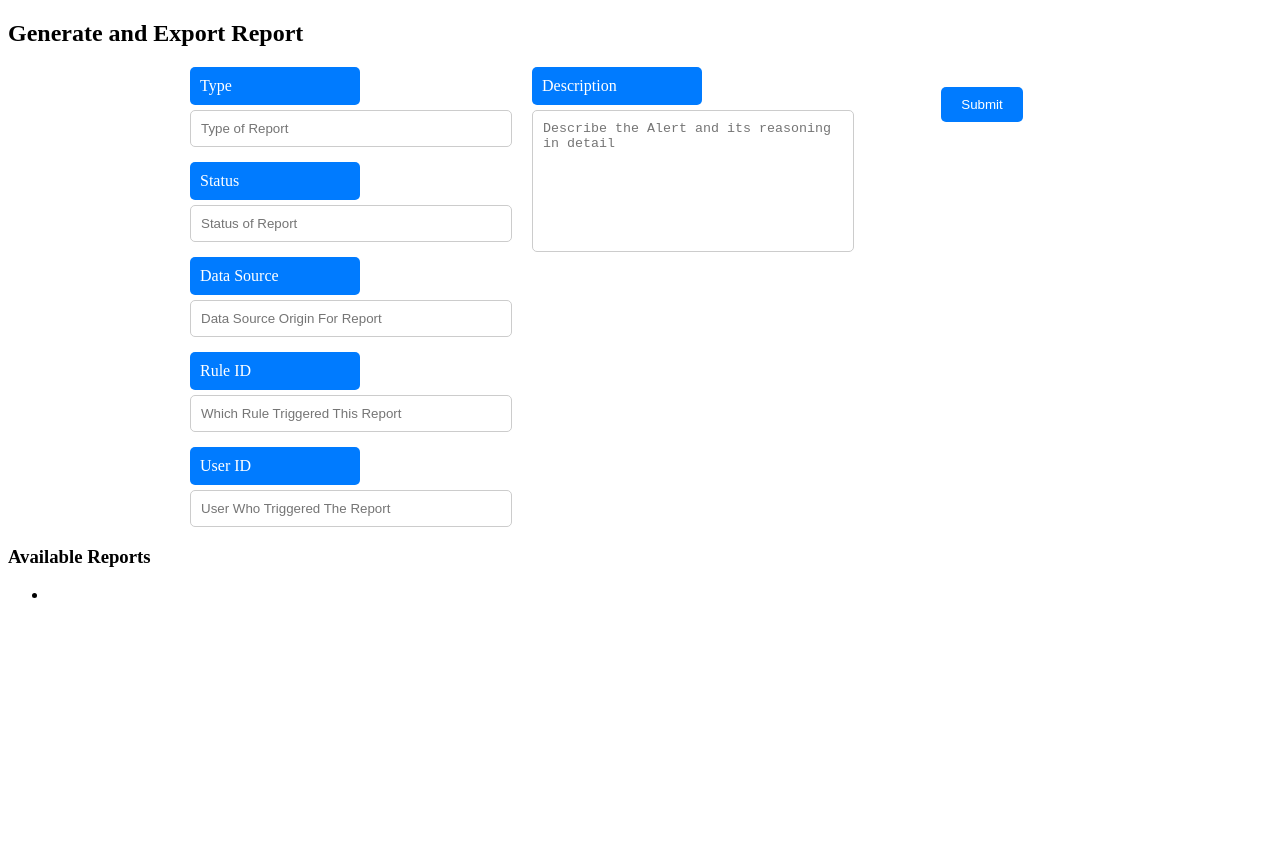
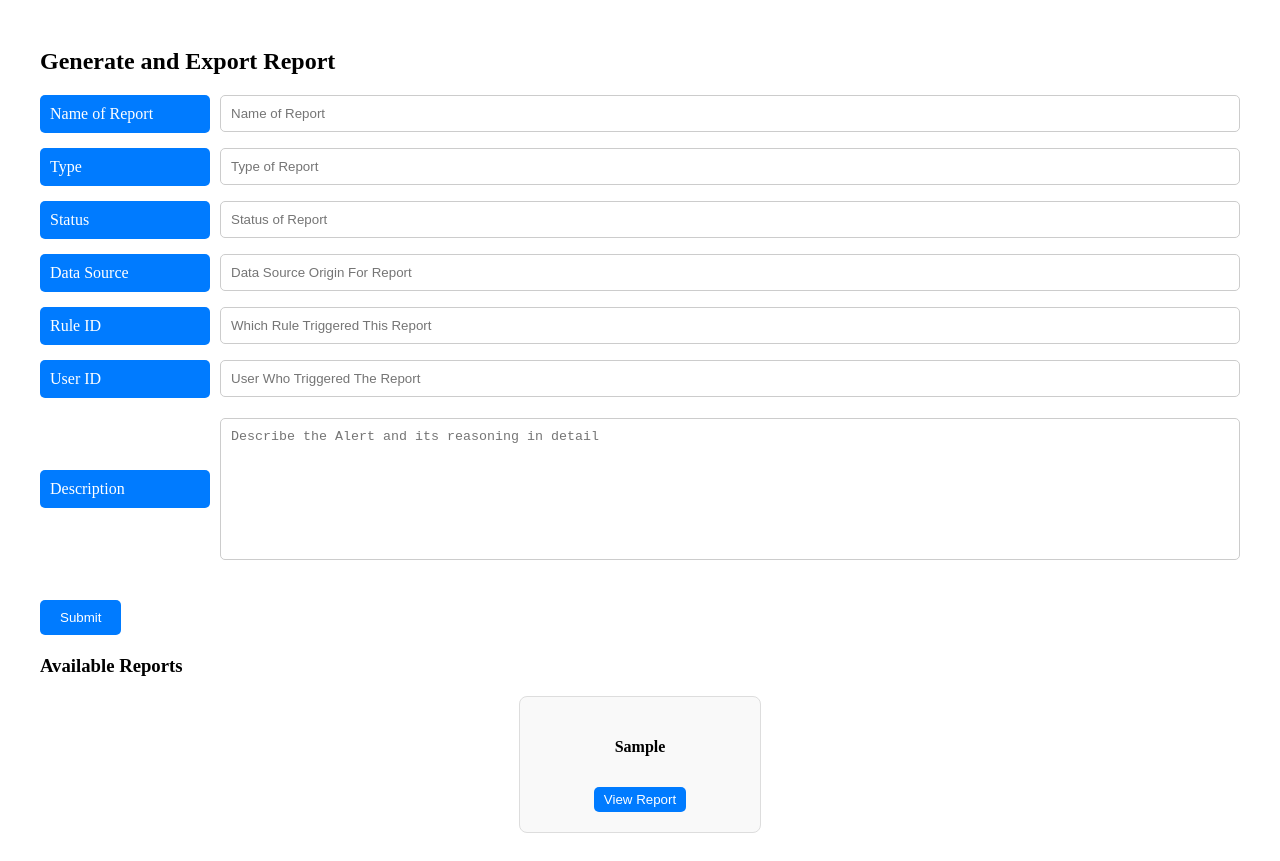
Before and after one commit to kylerobertson84/i14-ssiem, a React (Create React App) app in the folder frontend/: page /reports in a window 1280 px wide. Both pictures are taken after typing "Sample", "Sample", "Sample", "Sample", "Sample", "Sample" into the empty fields and a click on the button "Submit". Before the commit the page ends 800 px from the top, so only its background shows below. Built offline with nearby package versions, Linux system fonts and the light colour scheme; no server answers.

Commit message:
Fixed the report page and its functionalities

```diff
--- a/frontend/src/Design/Report.css
+++ b/frontend/src/Design/Report.css
@@ -1,31 +1,12 @@
-/* General styles */
-body {
-    font-family: Arial, sans-serif;
-    margin: 0;
-    padding: 0;
-    box-sizing: border-box;
-}
-
-/* Main content styles */
-main {
-    padding: 20px;
-    text-align: center;
-}
-
 .reporting-container {
     max-width: 1200px;
     margin: 0 auto;
+    padding: 20px;
 }
 
-h2 {
-    margin-bottom: 20px;
-}
-
-/* Form styles */
 .reporting-form {
     display: flex;
-    justify-content: center;
-    align-items: flex-start;
+    flex-direction: column;
     gap: 20px;
 }
 
@@ -33,60 +14,40 @@ h2 {
 .right-section {
     display: flex;
     flex-direction: column;
-    gap: 10px;
-}
-
-.left-section {
-    flex: 1;
-    padding-right: 20px;
-}
-
-.right-section {
-    flex: 1;
-    display: flex;
-    flex-direction: column;
-    align-items: flex-start;
+    gap: 15px;
 }
 
 .form-group {
     display: flex;
-    flex-direction: column;
+    align-items: center;
+    gap: 10px;
 }
 
 .form-label {
-    width: 600px;
-    /* Fixed width for labels */
-    display: inline-block;
+    width: 150px;
     background-color: #007bff;
     color: white;
-    padding: 5px 10px;
+    padding: 10px;
     border-radius: 5px;
-    margin-bottom: 5px;
-    text-align: center;
+    text-align: left;
 }
 
 .form-input,
 .form-textarea {
-    width: 600px;
-    /* Fixed width for text boxes */
+    flex: 1;
     padding: 10px;
     border: 1px solid #ccc;
     border-radius: 5px;
 }
 
 .form-textarea {
-    height: 150px;
-    resize: vertical;
-}
-
-.description-group {
-    width: 100%;
+    height: 120px;
+    resize: none;
 }
 
 .submit-section {
     display: flex;
-    justify-content: flex-end;
-    width: 100%;
+    justify-content: flex-start;
     margin-top: 20px;
 }
 
@@ -102,3 +63,47 @@ h2 {
 .submit-button:hover {
     background-color: #0056b3;
 }
+
+.report-tiles-container {
+    margin-top: 20px;
+}
+
+.report-tiles {
+    display: flex;
+    justify-content: center;
+    gap: 20px;
+}
+
+.report-tile {
+    background-color: #f9f9f9;
+    border: 1px solid #ddd;
+    border-radius: 8px;
+    padding: 20px;
+    width: 200px;
+    text-align: center;
+    cursor: pointer;
+    transition: transform 0.3s ease;
+}
+
+.report-tile:hover {
+    transform: scale(1.05);
+}
+
+.view-button {
+    margin-top: 10px;
+    padding: 5px 10px;
+    background-color: #007bff;
+    color: white;
+    border: none;
+    border-radius: 5px;
+    cursor: pointer;
+}
+
+.view-button:hover {
+    background-color: #0056b3;
+}
+
+.report-details {
+    margin-top: 20px;
+    text-align: center;
+}
--- /dev/null
+++ b/frontend/src/Design/ReportList.css
@@ -0,0 +1,38 @@
+.report-tiles-container {
+    margin-top: 20px;
+}
+
+.report-tiles {
+    display: flex;
+    flex-wrap: wrap;
+    gap: 20px;
+}
+
+.report-tile {
+    background-color: #f9f9f9;
+    border: 1px solid #ddd;
+    border-radius: 8px;
+    padding: 20px;
+    width: 200px;
+    text-align: center;
+    cursor: pointer;
+    transition: transform 0.3s ease;
+}
+
+.report-tile:hover {
+    transform: scale(1.05);
+}
+
+.view-button {
+    margin-top: 10px;
+    padding: 5px 10px;
+    background-color: #007bff;
+    color: white;
+    border: none;
+    border-radius: 5px;
+    cursor: pointer;
+}
+
+.view-button:hover {
+    background-color: #0056b3;
+}
--- a/frontend/src/components/Reports/ReportGenerator.js
+++ b/frontend/src/components/Reports/ReportGenerator.js
@@ -1,7 +1,8 @@
 import React, { useState } from 'react';
-import '../../Design/ReportGenerator.css';
+import '../../Design/Report.css';
 
 const ReportGenerator = ({ onGenerate }) => {
+    const [reportName, setReportName] = useState('')
     const [reportType, setReportType] = useState('');
     const [status, setStatus] = useState('');
     const [dataSource, setDataSource] = useState('');
@@ -11,8 +12,9 @@ const ReportGenerator = ({ onGenerate }) => {
 
     const handleGenerate = (e) => {
         e.preventDefault();
-        const newReport = { reportType, status, dataSource, ruleId, userId, description };
+        const newReport = { reportName, reportType, status, dataSource, ruleId, userId, description };
         onGenerate(newReport);
+        setReportName('');
         setReportType('');
         setStatus('');
         setDataSource('');
@@ -24,6 +26,17 @@ const ReportGenerator = ({ onGenerate }) => {
     return (
         <form className="reporting-form" onSubmit={handleGenerate}>
             <div className="left-section">
+                <div className="form-group">
+                    <label htmlFor="reportName" className="form-label">Name of Report</label>
+                    <input
+                        type="text"
+                        id="reportName"
+                        placeholder="Name of Report"
+                        className="form-input"
+                        value={reportName}
+                        onChange={(e) => setReportName(e.target.value)}
+                    />
+                </div>
                 <div className="form-group">
                     <label htmlFor="reportType" className="form-label">Type</label>
                     <input
--- a/frontend/src/components/Reports/ReportList.js
+++ b/frontend/src/components/Reports/ReportList.js
@@ -1,16 +1,18 @@
 import React from 'react';
+import '../../Design/Report.css';
 
 const ReportList = ({ reports, onSelect }) => {
     return (
-        <div>
+        <div className="report-tiles-container">
             <h3>Available Reports</h3>
-            <ul>
+            <div className="report-tiles">
                 {reports.map((report, index) => (
-                    <li key={index} onClick={() => onSelect(report)}>
-                        {report.name}
-                    </li>
+                    <div key={index} className="report-tile" onClick={() => onSelect(report)}>
+                        <h4>{report.reportName}</h4>
+                        <button className="view-button">View Report</button>
+                    </div>
                 ))}
-            </ul>
+            </div>
         </div>
     );
 };
--- a/frontend/src/components/Reports/ReportViewer.js
+++ b/frontend/src/components/Reports/ReportViewer.js
@@ -1,11 +1,12 @@
 import React from 'react';
+import '../../Design/Report.css';
 
 const ReportViewer = ({ report }) => {
     if (!report) return <div>Select a report to view its details.</div>;
 
     return (
         <div id="report-content">
-            <h3>{report.name}</h3>
+            <h3>{report.reportName}</h3>
             <p>Status: {report.status}</p>
             <p>Data Source: {report.dataSource}</p>
             <p>Rule ID: {report.ruleId}</p>
--- a/frontend/src/pages/reports.js
+++ b/frontend/src/pages/reports.js
@@ -1,8 +1,9 @@
 import React, { useState } from 'react';
-import ReportList from '../components/Reports/ReportList';
 import ReportGenerator from '../components/Reports/ReportGenerator';
 import ReportViewer from '../components/Reports/ReportViewer';
 import ReportExporter from '../components/Reports/ReportExporter';
+import ReportList from '../components/Reports/ReportList';
+import '../Design/Report.css';
 
 const ReportsPage = () => {
   const [reports, setReports] = useState([]);
@@ -17,17 +18,19 @@ const ReportsPage = () => {
   };
 
   return (
-    <div className="reporting-container">
+    <main className="reporting-container">
       <h2>Generate and Export Report</h2>
       <ReportGenerator onGenerate={handleGenerate} />
+      <div className="report-tiles-container">
+        <ReportList reports={reports} onSelect={handleSelectReport} />
+      </div>
       {selectedReport && (
-        <>
+        <div className="report-details">
           <ReportViewer report={selectedReport} />
           <ReportExporter report={selectedReport} />
-        </>
+        </div>
       )}
-      <ReportList reports={reports} onSelect={handleSelectReport} />
-    </div>
+    </main>
   );
 };
 
```
